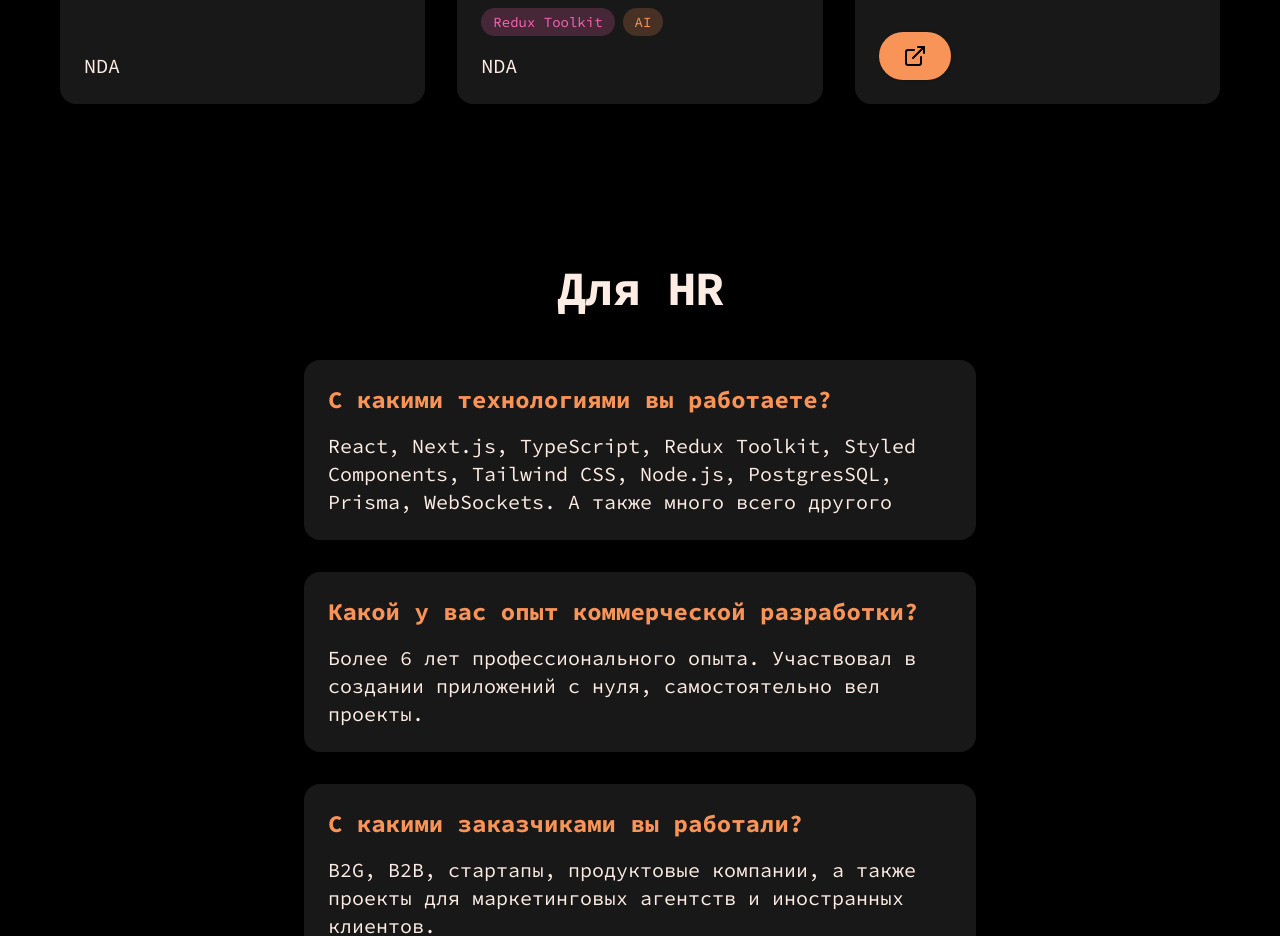
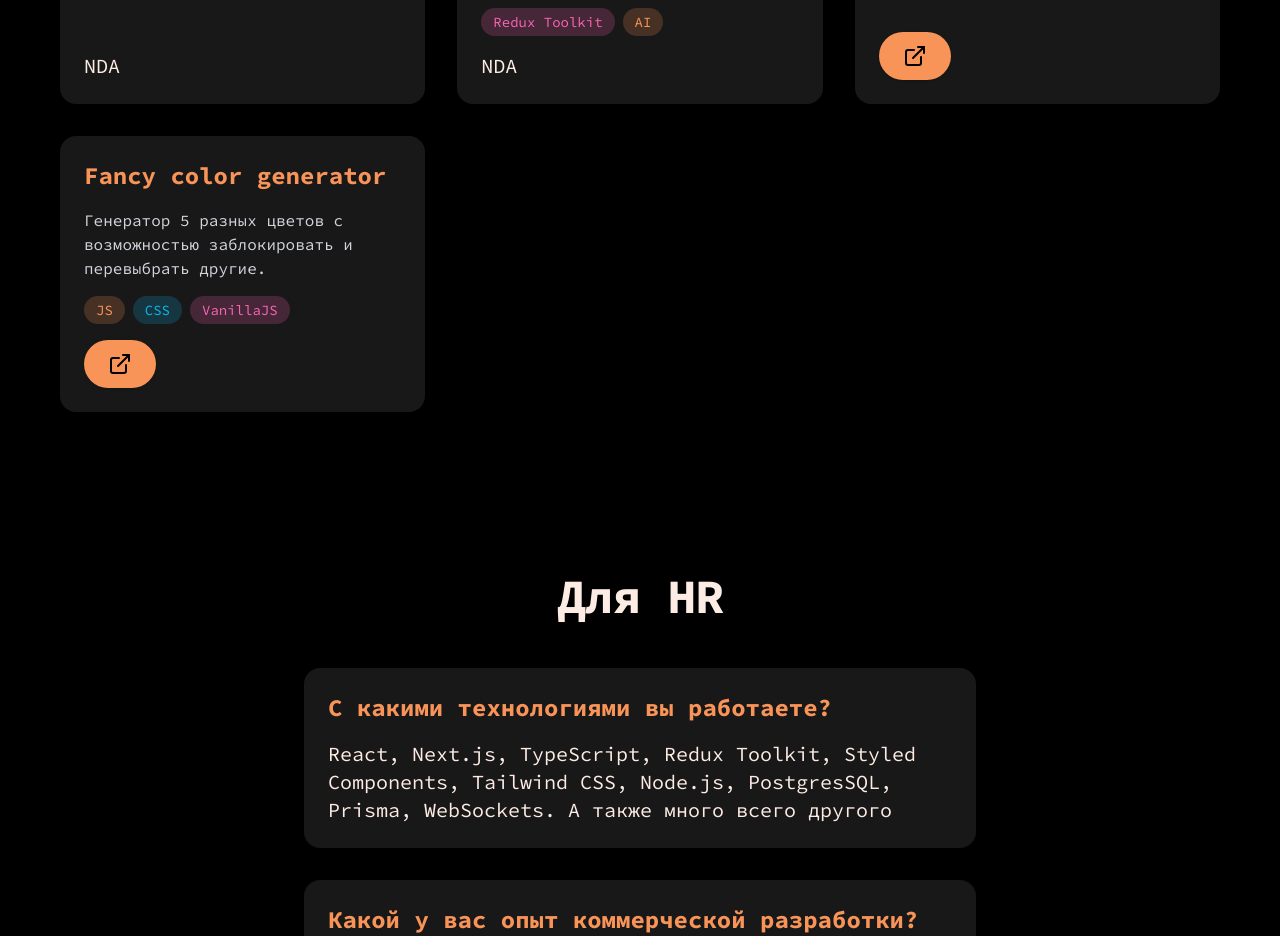
Before and after one commit to polkovniksanders/portfolio, a Next.js app: page / in a window 1280 px wide. Shown: the part 3300-4236 px from the top of the page. Built offline with nearby package versions, Linux system fonts and the light colour scheme.

Commit message:
add Project

```diff
--- a/src/app/screens/projects/data.ts
+++ b/src/app/screens/projects/data.ts
@@ -55,4 +55,12 @@ export const data: ProjectDataProps[] = [
     stack: ['Next.JS', 'TypeScript', 'Redux Toolkit', 'Tailwind'],
     link: 'https://taskhub-two.vercel.app/dashboard',
   },
+  {
+    id: 7,
+    title: 'Fancy color generator',
+    description:
+      'Генератор 5 разных цветов с возможностью заблокировать и перевыбрать другие.',
+    stack: ['JS', 'CSS', 'VanillaJS'],
+    link: 'https://polkovniksanders.github.io/fancy-color-generator/',
+  },
 ];
```
